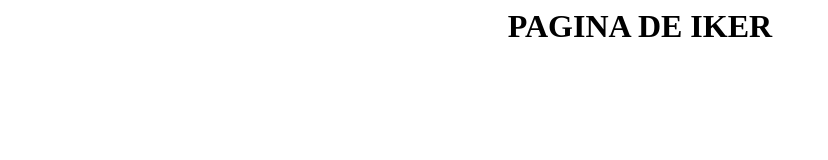
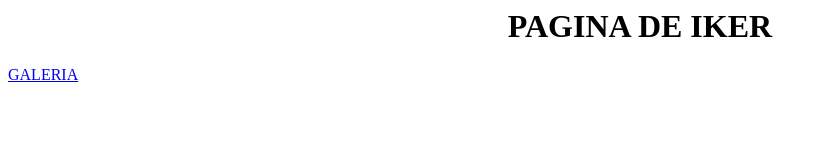
Before and after one commit to unoxddddd/unoxddddd.github.io, a plain HTML site: page index.html in a window 1280 px wide. Shown: the whole page, without its empty margins (0-828 px from the left). Drawn offline with Linux system fonts and the light colour scheme.

Commit message:
Update index.html

```diff
--- a/index.html
+++ b/index.html
@@ -7,6 +7,6 @@
   <h1>PAGINA DE IKER</h1>
 
   </center>
-<a href="galeria.html"><GALERIA></a>
+<a href="galeria.html">GALERIA</a>
 </body>
 </html>
```
